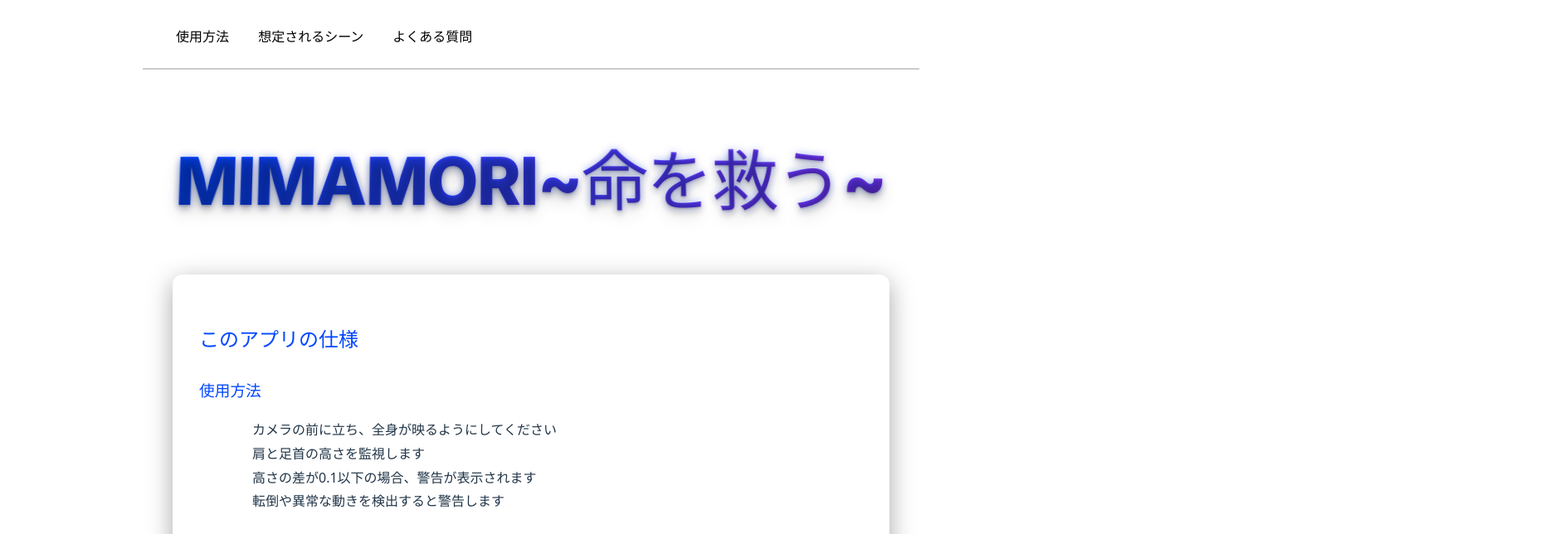
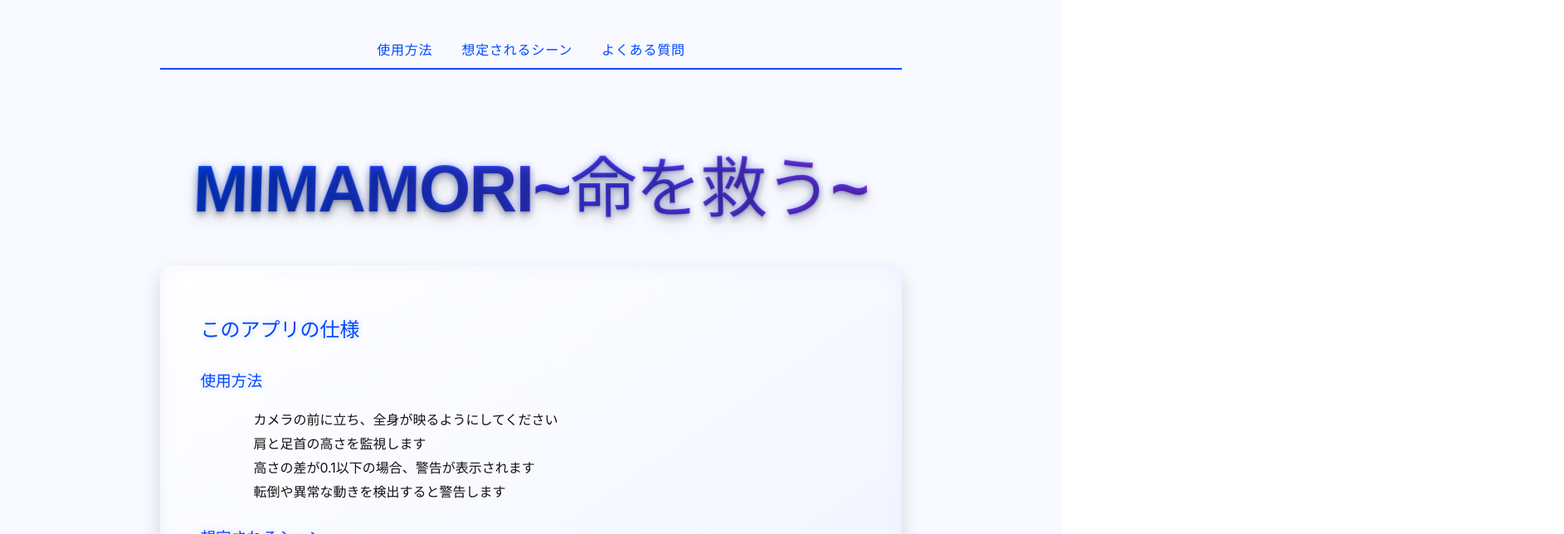
Before and after one commit to Rawahu0731/MIMAMORI, a React (Vite) app: page / in a window 1280 px wide. Shown: the top 644 px of the page at 83% size, 1885 px wide, since content can reach past the window. Built offline with nearby package versions, Linux system fonts and the light colour scheme.

Commit message:
good day

```diff
--- a/src/Intro.tsx
+++ b/src/Intro.tsx
@@ -8,7 +8,7 @@
                 <ul className="Intro-ul">
                     <li><a href="#how-to-use">使用方法</a></li>
                     <li><a href="#assumed-scene">想定されるシーン</a></li>
-                    <li><a href="#">よくある質問</a></li>
+                    <li><a href="#question">よくある質問</a></li>
                 </ul>
             </nav>
             <h1>MIMAMORI~命を救う~</h1>
@@ -26,13 +26,20 @@
             <section id="assumed-scene">
             <h3>想定されるシーン</h3>
             <p>
-                家で遊んでるときに子供が転んでしまった時
+                <ol>
+                    <li>家で遊んでるときに子供が転んでしまった時</li>
+                    <li>高齢者の方が家で転倒してしまった時</li>
+                    <li>一人暮らしの方が倒れてしまった時</li>
+                </ol>
+                など、様々なシーンでの利用を想定しています。
 
             </p>
             </section>
+            <section id="question">
             <h3>よくある質問</h3>
             <p>Q:誤検知はありますか？<br></br>
             A:はい、環境や動きによっては誤検知が発生することがあります。</p>
+            </section>
             </div>
             <button onClick={() => navigate('/app')}>アプリ画面へ移動</button>
         </div>
--- a/src/style.css
+++ b/src/style.css
@@ -1,53 +1,29 @@
-
-li {
-  list-style: none;
-}
-a {
-  display: block;
-  text-decoration: none;
-  color: #000;
-  margin-right: 35px;
-}
-
-.Intro {
-  background: rgba(255, 255, 255, 0.05);
-  padding: 2rem;
-  border-radius: 12px;
-  box-shadow: 0 8px 30px rgba(0, 0, 0, 0.35);
-  text-align: left;
-  max-width: 800px;
-  margin: 0 auto;
-  line-height: 1.8;
-}
-
-.Intro h2, .Intro h3 {
-  color: var(--accent1);
-  margin-top: 1.5rem;
-  margin-bottom: 0.5rem;
-}
-
-.Intro ol {
-  margin-left: 1.5rem;
-}
-
 :root {
   --main-size: clamp(2.5rem, 7vw, 5rem);
   --accent1: #0047ff;   /* 青のメイン */
   --accent2: #8a2be2;   /* 紫のサブ */
   --glow-color: rgba(0, 71, 255, 0.35);
+  --text-color: #111;
+  --bg-light: #f8faff;
 }
 
+/* ページ全体 */
 body {
-      background: #fff;
+  background: var(--bg-light);
+  color: var(--text-color);
+  font-family: "Poppins", "Inter", "Noto Sans JP", sans-serif;
   display: flex;
-      justify-content: center;
+  flex-direction: column;
   align-items: center;
+  justify-content: flex-start;
   min-height: 100vh;
   margin: 0;
+  padding: 2rem;
 }
 
+/* ======= 見出し（既存 h1 デザイン） ======= */
 h1 {
-      font-family: "Bebas Neue", "Poppins", "Inter", sans-serif;
+  font-family: "Bebas Neue", "Poppins", sans-serif;
   font-size: var(--main-size);
   font-weight: 800;
   letter-spacing: -0.02em;
@@ -55,6 +31,7 @@
   position: relative;
   display: inline-block;
   padding: 0.2em 0.5em;
+  margin-bottom: 2rem;
 
   /* グラデーション文字 */
   color: transparent;
@@ -73,7 +50,6 @@
   transition: all 0.35s cubic-bezier(.25,.8,.25,1);
 }
 
-    /* 背景の反射っぽい縁 */
 h1::before {
   content: attr(data-text);
   position: absolute;
@@ -85,7 +61,6 @@
   transform: translateY(3%);
 }
 
-    /* 左から右へ流れる輝き */
 h1::after {
   content: "";
   position: absolute;
@@ -105,7 +80,6 @@
   100% { left: 120%; }
 }
 
-    /* ホバー時に少し浮く＋発光強調 */
 h1:hover {
   transform: perspective(900px) rotateX(0deg) scale(1.05);
   text-shadow:
@@ -114,18 +88,92 @@
     0 0 50px rgba(138, 43, 226, 0.3);
 }
 
-    /* 動き苦手な人向け */
-    @media (prefers-reduced-motion: reduce) {
-      h1::after { animation: none; }
-      h1, h1:hover { transform: none; transition: none; }
+/* ======= ナビゲーション ======= */
+.Intro-nav {
+  border-bottom: 2px solid var(--accent1);
+  padding-bottom: 10px;
+  margin-bottom: 30px;
+  width: 100%;
+  max-width: 900px;
 }
 
 .Intro-ul {
   display: flex;
+  justify-content: center;
+  gap: 35px;
+  flex-wrap: wrap;
+  padding: 0;
+  margin: 0;
 }
 
-.Intro-nav {
-    border-bottom: 2px solid #ccc;
-    padding-bottom: 10px;
-    margin-bottom: 20px;
+li {
+  list-style: none;
 }
+
+a {
+  display: block;
+  text-decoration: none;
+  color: var(--accent1);
+  font-weight: 600;
+  letter-spacing: 0.05em;
+  position: relative;
+  transition: color 0.3s, transform 0.3s;
+}
+
+a::after {
+  content: "";
+  position: absolute;
+  left: 0;
+  bottom: -3px;
+  width: 0;
+  height: 2px;
+  background: linear-gradient(90deg, var(--accent1), var(--accent2));
+  transition: width 0.3s ease;
+}
+
+a:hover {
+  color: var(--accent2);
+  transform: translateY(-2px);
+}
+
+a:hover::after {
+  width: 100%;
+}
+
+/* ======= 本文エリア ======= */
+.Intro {
+  background: linear-gradient(145deg, #ffffff, #eef3ff);
+  padding: 2rem 3rem;
+  border-radius: 16px;
+  box-shadow:
+    0 10px 25px rgba(0, 0, 0, 0.15),
+    inset 0 0 25px rgba(0, 71, 255, 0.05);
+  text-align: left;
+  max-width: 900px;
+  margin: 0 auto;
+  line-height: 1.8;
+  transition: transform 0.3s ease, box-shadow 0.3s ease;
+}
+
+.Intro:hover {
+  transform: translateY(-5px);
+  box-shadow:
+    0 15px 35px rgba(0, 0, 0, 0.2),
+    0 0 20px var(--glow-color);
+}
+
+.Intro h2, .Intro h3 {
+  color: var(--accent1);
+  margin-top: 1.5rem;
+  margin-bottom: 0.5rem;
+  text-shadow: 0 0 8px rgba(0, 71, 255, 0.2);
+}
+
+.Intro ol {
+  margin-left: 1.5rem;
+}
+
+@media (prefers-reduced-motion: reduce) {
+  h1::after { animation: none; }
+  * { transition: none !important; transform: none !important; }
+}
```
Lines whose indentation alone changed are shown as unchanged.
